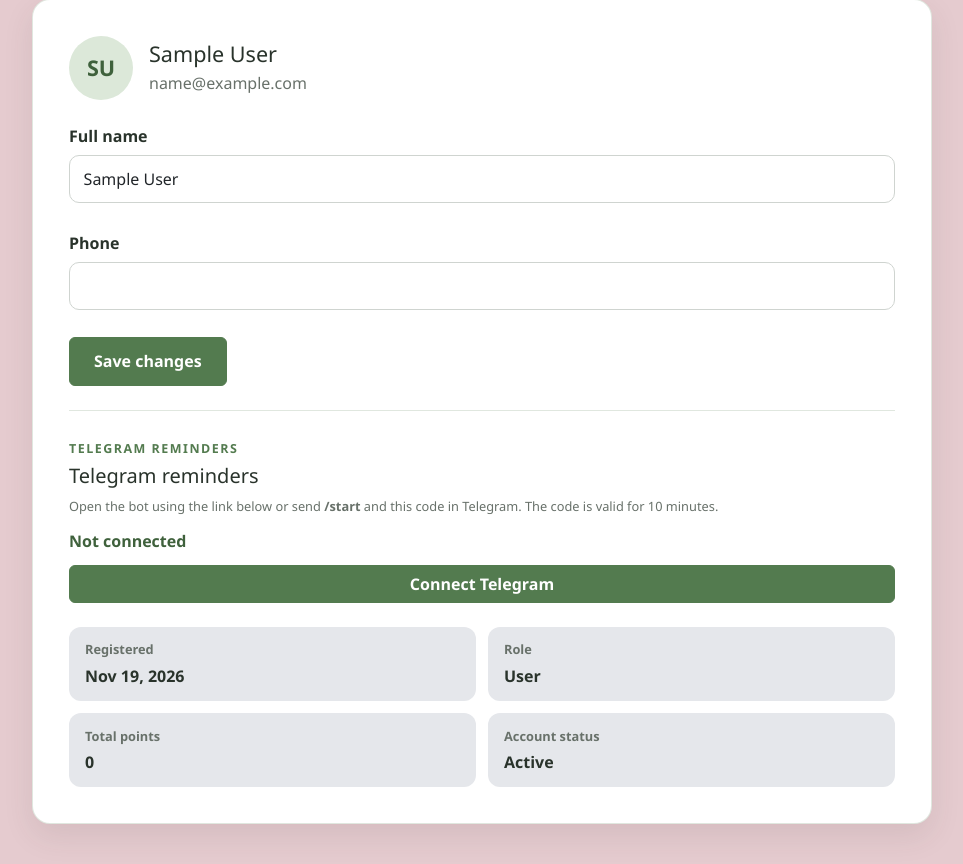
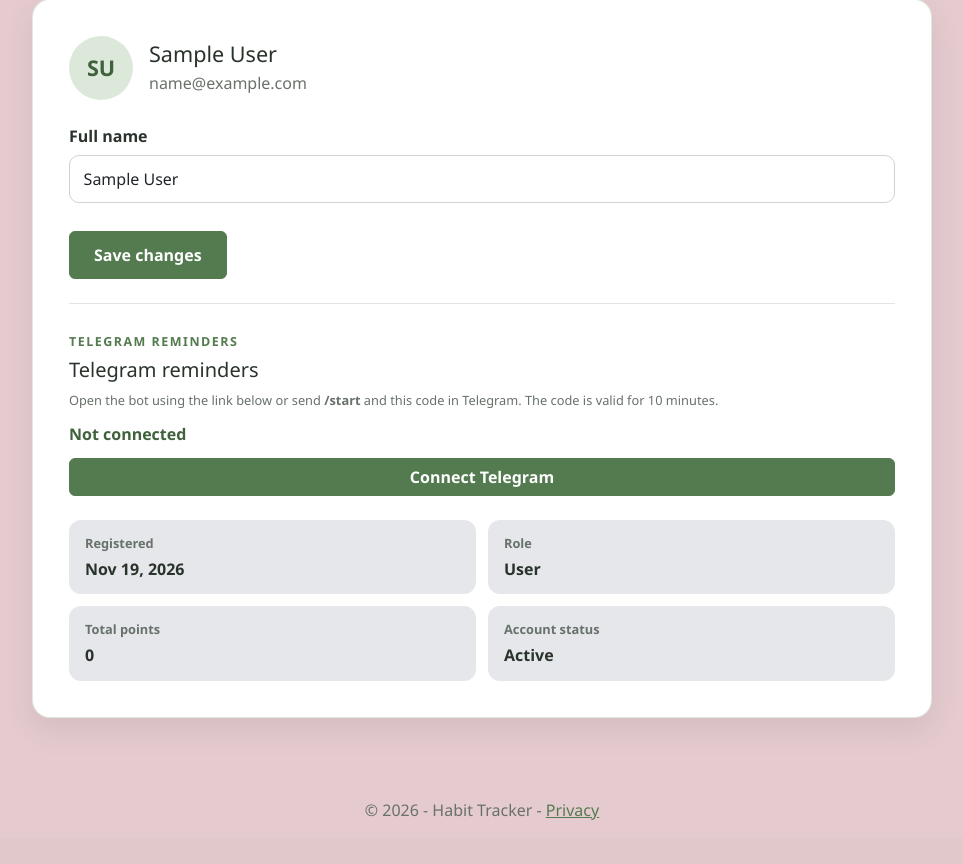
Before and after one commit to ABortDev/HabitTracker, an ASP.NET Core app: page /Users/Profile in a window 1280 px wide. Shown: the part 203-1067 px from the top of the page, without its empty margins (158-1121 px from the left). After the commit the page ends 1023 px from the top, so only its background shows below. Run offline with ASP.NET Core 8, Linux system fonts and the light colour scheme; the visitor is signed in with stand-in values (Sample User, id 1); data that the repository does not hold is empty; style sheets or scripts are compiled from the project's sources; some libraries are stand-ins or nearby versions.

Commit message:
Updated profile attributes

```diff
--- a/Habit_Tracker_Project/Controllers/UsersController.cs
+++ b/Habit_Tracker_Project/Controllers/UsersController.cs
@@ -81,7 +81,6 @@ namespace Habit_Tracker_Project.Controllers
                 return View("Profile", model);
 
             user.FullName = model.FullName.Trim();
-            user.PhoneNumber = model.PhoneNumber.Trim();
             await _userManager.UpdateAsync(user);
 
             TempData["Success"] = "Profile updated successfully!";
--- a/Habit_Tracker_Project/Views/Users/Profile.cshtml
+++ b/Habit_Tracker_Project/Views/Users/Profile.cshtml
@@ -43,11 +43,6 @@
                 <input asp-for="FullName" class="form-control ht-form-control" />
                 <span asp-validation-for="FullName" class="text-danger"></span>
             </div>
-            <div class="ht-form-group">
-                <label asp-for="PhoneNumber" class="ht-form-label"></label>
-                <input asp-for="PhoneNumber" class="form-control ht-form-control" />
-                <span asp-validation-for="PhoneNumber" class="text-danger"></span>
-            </div>
             <button type="submit" class="btn ht-btn-primary ht-profile-submit">Save changes</button>
         </form>
 
```
Also changed, not shown: 15 other files.
